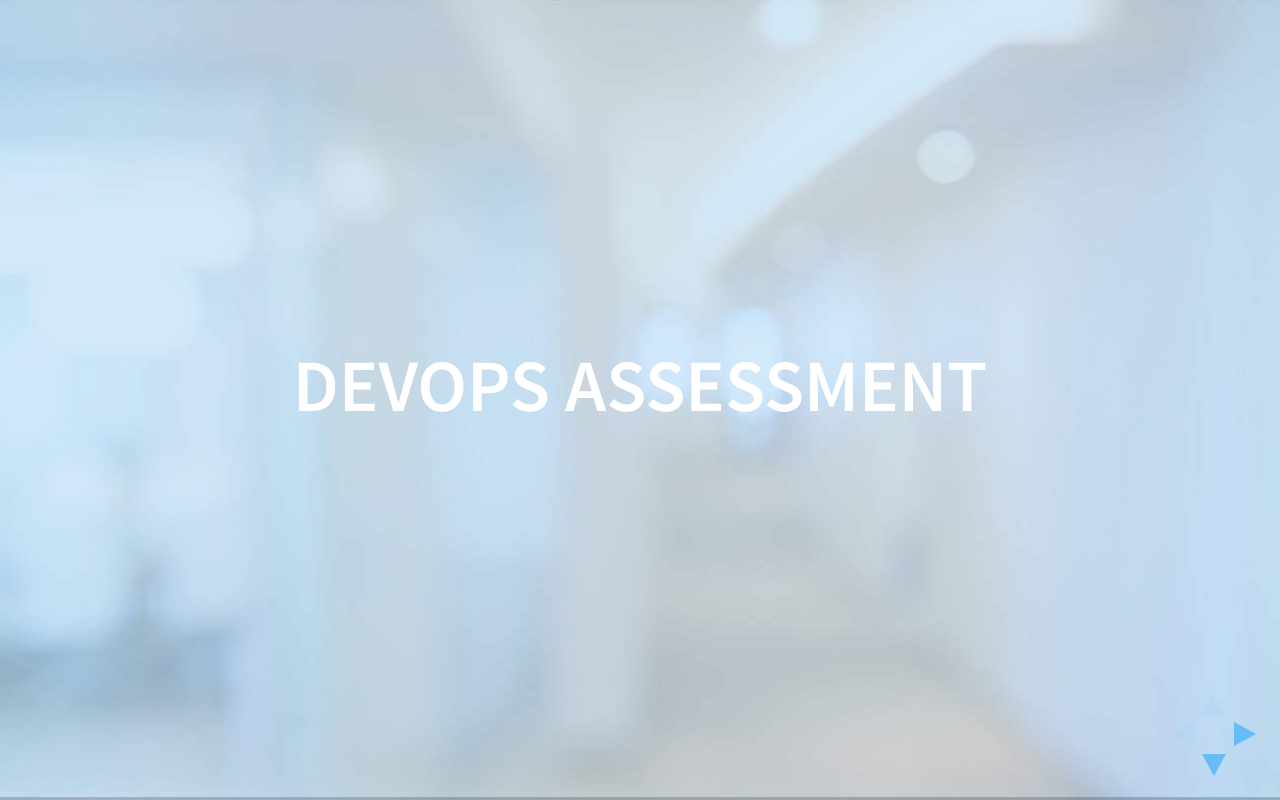
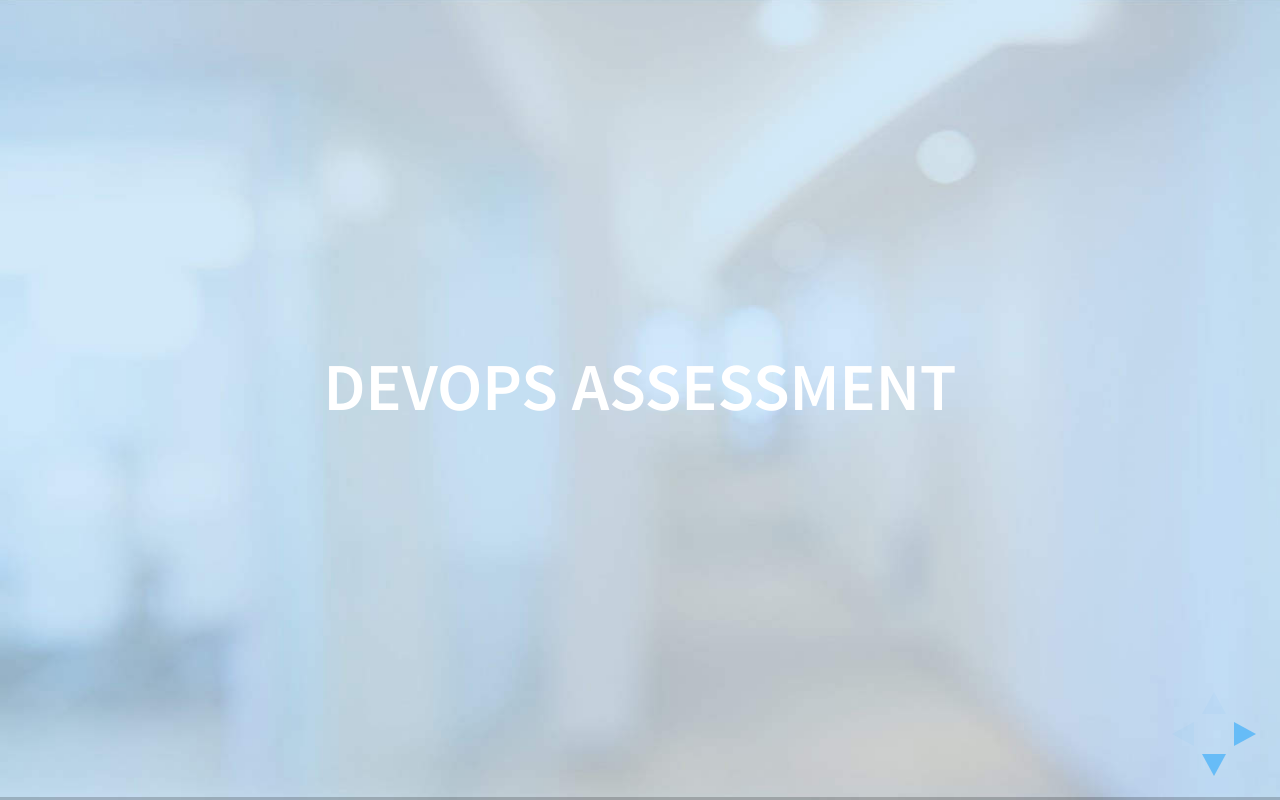
Before and after one commit to bgree13/devops_assessment, a website: page index.html in a window 1280 px wide. Drawn offline with Linux system fonts and the light colour scheme.

Commit message:
updated index.html

```diff
--- a/index.html
+++ b/index.html
@@ -46,6 +46,13 @@
 			// - https://github.com/hakimel/reveal.js#configuration
 			// - https://github.com/hakimel/reveal.js#dependencies
 			Reveal.initialize({
+
+				width: "100%",
+				height: "100%",
+				margin: 0,
+				minScale: 1,
+				//maxScale: 0
+
 				dependencies: [
 					{ src: 'plugin/markdown/marked.js' },
 					{ src: 'plugin/markdown/markdown.js' },
```
